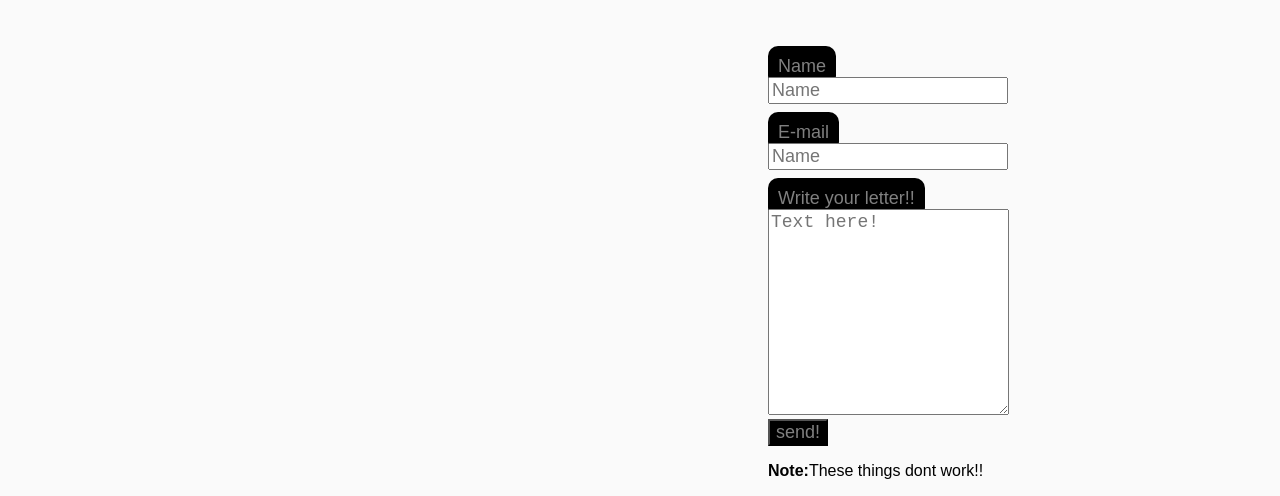
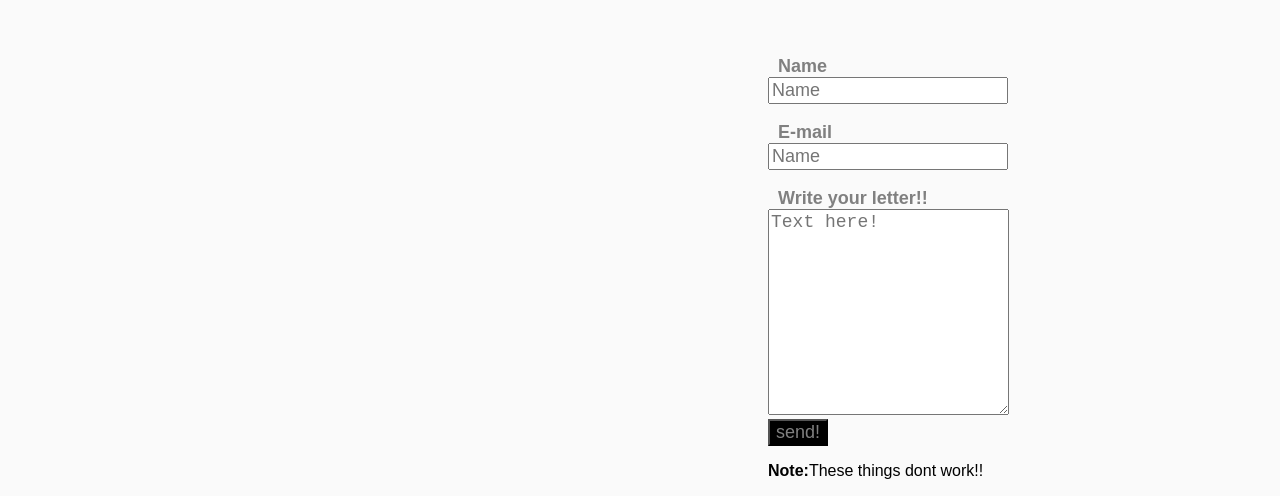
Before and after one commit to JubayerRahman/project5complete, a plain HTML site: page contact.html in a window 1280 px wide. Shown: the part 275-771 px from the top of the page. Drawn offline with Linux system fonts and the light colour scheme.

Commit message:
Update contact.html

```diff
--- a/contact.html
+++ b/contact.html
@@ -88,20 +88,20 @@
                 <br>
                 <div style="width: 40%; float: right;">
                     <form action="">
-                    <label style="color: gray;font-size: 18px; background-color: black; border-radius: 10px; padding: 10px;"
-                     for="name">Name</label>
+                    <label style="color: gray;font-size: 18px; border-radius: 10px; padding: 10px;"
+			   for="name"><b>Name</b></label>
                      <br>
                     <input style="font-size: 18px;" type="Text" placeholder="Name" id="name">
                     <br>
                     <br>
-                    <label style="color: gray;font-size: 18px; background-color: black; border-radius: 10px; padding: 10px;"
-                     for="E.mail">E-mail</label>
+                    <label style="color: gray;font-size: 18px; border-radius: 10px; padding: 10px;"
+			   for="E.mail"><b>E-mail</b></label>
                      <br>
                     <input style="font-size: 18px;" type="email" placeholder="Name" id="E.mail">
                     <br>
                     <br>
-                    <label style="color: gray;font-size: 18px; background-color: black; border-radius: 10px; padding: 10px;"
-                     for="E.mail">Write your letter!!</label>
+                    <label style="color: gray;font-size: 18px; border-radius: 10px; padding: 10px;"
+			   for="E.mail"><b>Write your letter!!</b></label>
                      <br>
                     <textarea style="font-size: 18px;" type="email" placeholder="Text here!" id="text" rows="10"></textarea>
                  <br>
```
